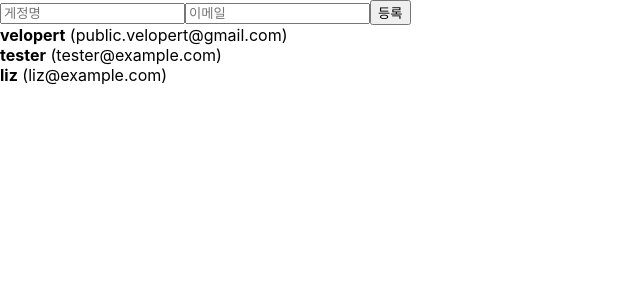
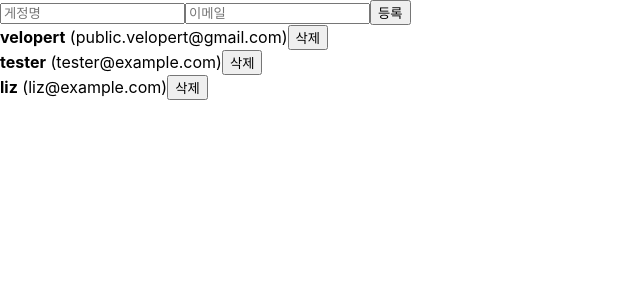
Before and after one commit to samsara-ku/study, a React (Create React App) app in the folder begin-react/: page / in a window 1280 px wide. Shown: the top 300 px of the page, without its empty margins (0-640 px from the left). Built offline with nearby package versions, Linux system fonts and the light colour scheme.

Commit message:
onRemove of UserList is added

```diff
--- a/begin-react/src/App.js
+++ b/begin-react/src/App.js
@@ -57,10 +57,15 @@
 
     nextId.current += 1
   }
+
+  const onRemove = (id) => {
+    setUsers(users.filter((user) => user.id !== id))
+  }
+
   return (
     <>
       <CreateUser username={username} email={email} onChange={onChange} onCreate={onCreate} />
-      <UserList users={users} />
+      <UserList users={users} onRemove={onRemove} />
     </>
   )
 }
--- a/begin-react/src/UserList.js
+++ b/begin-react/src/UserList.js
@@ -1,18 +1,19 @@
 import React from 'react'
 
-function User({ user }) {
+function User({ user, onRemove }) {
   return (
     <div>
       <b>{user.username}</b> <span>({user.email})</span>
+      <button onClick={() => onRemove(user.id)}>삭제</button>
     </div>
   )
 }
 
-function UserList({ users }) {
+function UserList({ users, onRemove }) {
   return (
     <div>
       {users.map((user) => (
-        <User user={user} key={user.id} />
+        <User user={user} key={user.id} onRemove={onRemove} />
       ))}
     </div>
   )
```
